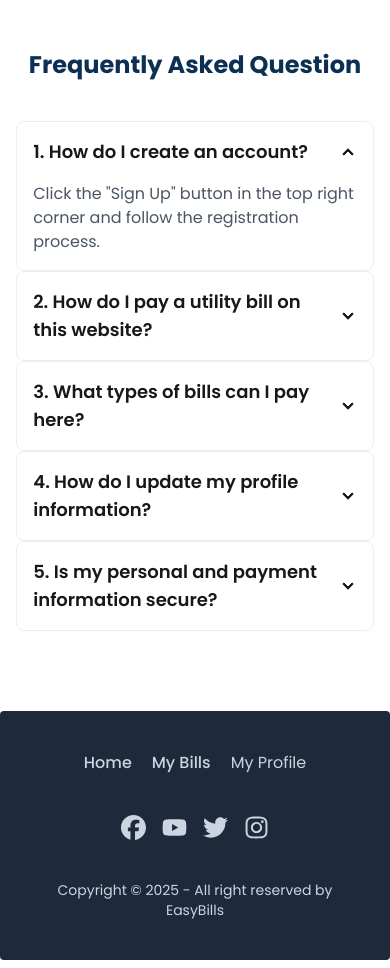
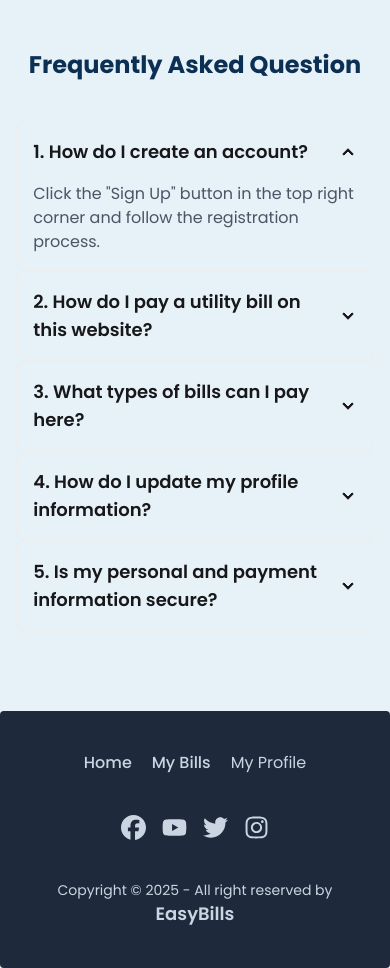
Before and after one commit to atikur-2003/easybills, a React (Vite) app: page / in a window 390 px wide. Shown: the part 1680-2648 px from the top of the page. Built offline with nearby package versions, Linux system fonts and the light colour scheme.

Commit message:
added bills component

```diff
--- /dev/null
+++ b/public/bills.json
@@ -0,0 +1,38 @@
+[
+    {
+        "id": 1,
+        "bill_type": "Electricity",
+        "icon": "https://i.postimg.cc/pLhMNxxQ/DESCO.jpg",
+        "organization": "DESCO",
+        "amount": 1890,
+        "due_date": "2025-06-10T00:00:00.000Z",
+        "paid": false
+    },
+    {
+        "id": 2,
+        "bill_type": "Gas",
+        "icon": "https://i.postimg.cc/nzMPmGz4/titas.png",
+        "organization": "Titas Gas",
+        "amount": 1488,
+        "due_date": "2025-06-15T00:00:00.000Z",
+        "paid": true
+    },
+    {
+        "id": 3,
+        "bill_type": "Internet",
+        "icon": "https://i.postimg.cc/8cHMMmdp/Amber-it.jpg",
+        "organization": "Amber It",
+        "amount": 1050,
+        "due_date": "2025-06-12T00:00:00.000Z",
+        "paid": false
+    },
+    {
+        "id": 4,
+        "bill_type": "Water",
+        "icon": "https://i.postimg.cc/mgGJn9X4/WASA.jpg",
+        "organization": "WASA",
+        "amount": 680,
+        "due_date": "2025-06-18T00:00:00.000Z",
+        "paid": true
+    }
+]
--- /dev/null
+++ b/src/components/Bills.jsx
@@ -0,0 +1,42 @@
+import React from "react";
+import { useEffect, useState } from "react";
+
+const Bills = () => {
+  const [bills, setBills] = useState([]);
+
+  useEffect(() => {
+    fetch("/bills.json")
+      .then((res) => res.json())
+      .then((data) => setBills(data))
+      .catch((err) => console.error("Failed to load bills:", err));
+  }, []);
+
+  if (!bills.length) return <p>Loading...</p>;
+
+  return (
+    <div className="pt-18">
+      <div className="p-6 grid grid-cols-1 lg:grid-cols-2 gap-6">
+        {bills.map((bill) => (
+          <div key={bill.id} className="flex flex-col md:flex-row gap-7 bg-white shadow-lg p-3 rounded-md">
+            <div className="flex justify-center md:justify-start">
+                <img className="w-36 h-36 rounded-lg  md:w-[250px] md:h-[250px] " src={bill.icon} alt="" />
+            </div>
+            <div className="md:mt-8 space-y-2">
+              <h2 className="text-xl md:text-2xl text-[#0c2f54] font-semibold">{bill.organization}</h2>
+              <p className="text-lg md:text-xl text-[#0c2f54] font-medium">Bill type : {bill.bill_type}</p>
+              <p className="text-base md:text-xl text-[#0c2f54]">Amount : <span className=" text-lg md:text-xl font-semibold">{bill.amount}</span></p>
+              <p className="text-[#0c2f54]">Due Date: {new Date(bill.due_date).toLocaleDateString()}</p>
+              <button
+                className="mt-2 md:mt-5 font-semibold bg-[#E0F2FE] text-[#0284C7] px-4 py-2 rounded hover:bg-[#0284C7] hover:text-white"
+              > Pay Now
+              </button>
+            </div>
+
+          </div>
+        ))}
+      </div>
+    </div>
+  );
+};
+
+export default Bills;
--- a/src/components/FAQ.jsx
+++ b/src/components/FAQ.jsx
@@ -4,9 +4,12 @@ const FAQ = () => {
   return (
     <div className="my-20 max-w-11/12 mx-auto">
       <div className="text-center my-10">
-        <h1 className="text-2xl md:text-3xl text-[#0c2f54] font-bold">Frequently Asked Question</h1>
+        <h1 className="text-2xl md:text-3xl text-[#0c2f54] font-bold">
+          Frequently Asked Question
+        </h1>
       </div>
-      <div className="collapse collapse-arrow bg-base-100 border border-base-300">
+      <div className="bg-[#E6F1F8]">
+        <div className="collapse collapse-arrow  border border-base-300 ">
           <input type="radio" name="my-accordion-2" defaultChecked />
           <div className="collapse-title text-lg font-semibold">
             1. How do I create an account?
@@ -16,18 +19,18 @@ const FAQ = () => {
             registration process.
           </div>
         </div>
-      <div className="collapse collapse-arrow bg-base-100 border border-base-300">
+        <div className="collapse collapse-arrow  border border-base-300">
           <input type="radio" name="my-accordion-2" />
           <div className="collapse-title text-lg font-semibold">
             2. How do I pay a utility bill on this website?
           </div>
           <div className="collapse-content text-base text-gray-600">
-          After logging in, go to the "Bills" page, choose the bill you want to
-          pay, and click the “Pay” button. Then, select a card and confirm your
-          payment. The amount will be deducted from your balance.
+            After logging in, go to the "Bills" page, choose the bill you want
+            to pay, and click the “Pay” button. Then, select a card and confirm
+            your payment. The amount will be deducted from your balance.
           </div>
         </div>
-      <div className="collapse collapse-arrow bg-base-100 border border-base-300">
+        <div className="collapse collapse-arrow border border-base-300">
           <input type="radio" name="my-accordion-2" />
           <div className="collapse-title text-lg font-semibold">
             3. What types of bills can I pay here?
@@ -38,16 +41,17 @@ const FAQ = () => {
             WASA, NESCO, Tista Gas, and more.
           </div>
         </div>
-      <div className="collapse collapse-arrow bg-base-100 border border-base-300">
+        <div className="collapse collapse-arrow border border-base-300">
           <input type="radio" name="my-accordion-2" />
           <div className="collapse-title text-lg font-semibold">
             4. How do I update my profile information?
           </div>
           <div className="collapse-content text-base text-gray-600">
-          Go to "My Account" settings and select "Edit Profile" to make changes.
+            Go to "My Account" settings and select "Edit Profile" to make
+            changes.
           </div>
         </div>
-      <div className="collapse collapse-arrow bg-base-100 border border-base-300">
+        <div className="collapse collapse-arrow border border-base-300">
           <input type="radio" name="my-accordion-2" />
           <div className="collapse-title text-lg font-semibold">
             5. Is my personal and payment information secure?
@@ -58,6 +62,7 @@ const FAQ = () => {
           </div>
         </div>
       </div>
+    </div>
   );
 };
 
--- a/src/components/Footer.jsx
+++ b/src/components/Footer.jsx
@@ -1,5 +1,5 @@
 import React from "react";
-import { NavLink } from "react-router";
+import { Link, NavLink } from "react-router";
 import { FaFacebook, FaInstagram, FaTwitter, FaYoutube } from "react-icons/fa6";
 
 const Footer = () => {
@@ -40,7 +40,7 @@ const Footer = () => {
       </nav>
       <aside>
         <p>
-          Copyright © {new Date().getFullYear()} - All right reserved by EasyBills
+          Copyright © {new Date().getFullYear()} - All right reserved by <Link to='/' className="text-lg font-semibold">EasyBills</Link>
         </p>
       </aside>
     </footer>
--- a/src/components/Navbar.jsx
+++ b/src/components/Navbar.jsx
@@ -8,7 +8,7 @@ const Navbar = () => {
         <NavLink to="/">Home</NavLink>
       </li>
       <li className="text-base font-medium hover:text-[#60A5FA]">
-        <NavLink to="/">My Bills</NavLink>
+        <NavLink to="/bills">My Bills</NavLink>
       </li>
       <li className="text-base font-normal hover:text-[#60A5FA]">
         <NavLink to="/">My Profile</NavLink>
@@ -30,7 +30,7 @@ const Navbar = () => {
            {links}
           </ul>
         </div>
-        <a className="text-xl md:text-2xl font-bold text-white -ml-2 cursor-pointer hover:text-[#60A5FA]">EasyBills</a>
+        <Link to='/' className="text-xl md:text-2xl font-bold text-white -ml-2 cursor-pointer hover:text-[#60A5FA]">EasyBills</Link>
       </div>
       <div className="navbar-center hidden lg:flex">
         <ul className="menu menu-horizontal px-1 text-white">
--- /dev/null
+++ b/src/components/PayBill.jsx
@@ -0,0 +1,11 @@
+import React from 'react';
+
+const PayBill = () => {
+    return (
+        <div>
+
+        </div>
+    );
+};
+
+export default PayBill;
--- a/src/index.css
+++ b/src/index.css
@@ -7,8 +7,5 @@
 
 }
 body{
-    /* background: #E6F1F8; */
-    /* background: linear-gradient(to bottom right, #f0f4f8, #ffffff); */
+    background: #E6F1F8;
 }
-a.active{
-}
--- a/src/layouts/MainLayout.jsx
+++ b/src/layouts/MainLayout.jsx
@@ -6,8 +6,12 @@ import Footer from '../components/Footer';
 const MainLayout = () => {
     return (
         <div>
+            <header>
             <Navbar></Navbar>
+            </header>
+            <main>
             <Outlet></Outlet>
+            </main>
             <Footer></Footer>
         </div>
     );
--- a/src/pages/Home.jsx
+++ b/src/pages/Home.jsx
@@ -2,8 +2,6 @@ import React from 'react';
 import Hero from '../components/Hero';
 import WorksWith from '../components/WorksWith';
 import FAQ from '../components/FAQ';
-import Signup from './Signup';
-import Login from './Login';
 import WhyChoose from '../components/WhyChoose';
 
 const Home = () => {
--- a/src/pages/Login.jsx
+++ b/src/pages/Login.jsx
@@ -1,9 +1,10 @@
 import React from "react";
+import { Link } from "react-router";
 
 const Login = () => {
   return (
-
-        <div className="card bg-base-100 w-full mx-auto max-w-sm shrink-0 shadow-2xl mt-36">
+    <div className="py-28">
+      <div className="card bg-base-100 w-full mx-auto max-w-sm shrink-0 shadow-2xl">
         <div className="text-center mt-5">
           <h1 className="text-2xl font-semibold">Signin your account</h1>
         </div>
@@ -18,7 +19,14 @@ const Login = () => {
               <a className="link link-hover text-sm">Forgot password?</a>
             </div>
             <button className="btn btn-neutral mt-4">Signin</button>
+            <p className="text-base mt-3">
+              Don't have an account ?{" "}
+              <Link to="/auth/signup" className="text-[#0284C7] underline">
+                SignUp here
+              </Link>
+            </p>
           </fieldset>
+        </div>
       </div>
     </div>
   );
--- a/src/pages/Signup.jsx
+++ b/src/pages/Signup.jsx
@@ -1,8 +1,10 @@
 import React from "react";
+import { Link } from "react-router";
 
 const Signup = () => {
   return (
-    <div className="card bg-base-100 w-full mx-auto max-w-sm shrink-0 shadow-2xl mt-36">
+    <div className="pt-28">
+      <div className="card bg-base-100 w-full mx-auto max-w-sm shrink-0 shadow-2xl ">
         <div className="text-center mt-5">
           <h1 className="text-2xl font-semibold">SignUp your account</h1>
         </div>
@@ -23,7 +25,14 @@ const Signup = () => {
               <a className="link link-hover text-sm">Forgot password?</a>
             </div>
             <button className="btn btn-neutral mt-4">SignUp</button>
+            <p className="text-base mt-3">
+              Already have an account ?{" "}
+              <Link to="/auth/signin" className="text-[#0284C7] underline">
+                Signin here
+              </Link>
+            </p>
           </fieldset>
+        </div>
       </div>
     </div>
   );
--- a/src/routes/routes.jsx
+++ b/src/routes/routes.jsx
@@ -4,38 +4,42 @@ import Home from "../pages/Home";
 import AuthLayout from "../layouts/AuthLayout";
 import Login from "../pages/Login";
 import Signup from "../pages/Signup";
+import Bills from "../components/Bills";
 
 const router = createBrowserRouter([
   {
-        path:'/',
+    path: "/",
     Component: MainLayout,
-        children:[
+    children: [
       {
         index: true,
-                Component: Home
-            }
-        ]
-
+        Component: Home,
       },
       {
-        path: '/auth',
+        path: "bills",
+        Component: Bills
+      }
+    ],
+  },
+
+  {
+    path: "/auth",
     Component: AuthLayout,
-        children:[
+    children: [
       {
-                path:'signin',
-                Component: Login
+        path: "signin",
+        Component: Login,
       },
       {
-                path: 'signup',
-                Component: Signup
-            }
-        ]
-
+        path: "signup",
+        Component: Signup,
+      },
+    ],
   },
   {
-        path:'*',
-        element: <h2>404 not found</h2>
-    }
-])
+    path: "*",
+    element: <h2>404 not found</h2>,
+  },
+]);
 
 export default router;
```
Also changed, not shown: src/assets/Amber it.jpeg (added). Lines whose indentation alone changed are shown as unchanged.
